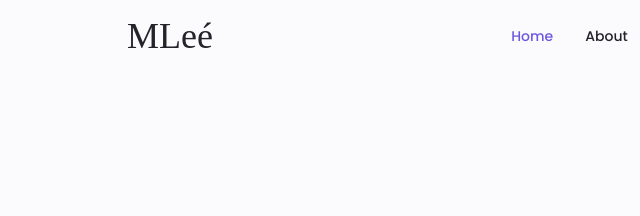
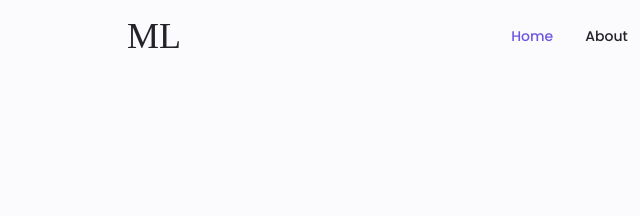
Before and after one commit to MarceloLaraignee/Port, a plain HTML site: page try3 Dark-Light/index.html in a window 1280 px wide. Shown: the top 216 px of the page, 63-703 px from the left. Drawn offline with nearby package versions, Linux system fonts and the light colour scheme.

Commit message:
Update index.html

```diff
--- a/try3 Dark-Light/index.html
+++ b/try3 Dark-Light/index.html
@@ -12,7 +12,7 @@
     <!------------ HEADER ------------ -->
         <header class="header" id="header">
             <nav class="nav container">
-                <a href="#" class="nav__logo">MLeé</a>
+                <a href="#" class="nav__logo">ML</a>
 
                 <div class="nav__menu" id="nav-menu">
                     <ul class="nav__list grid">
```
